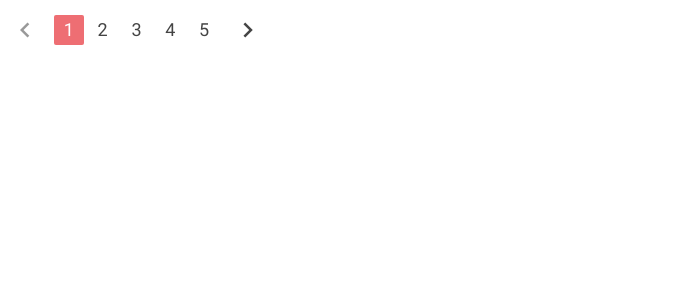
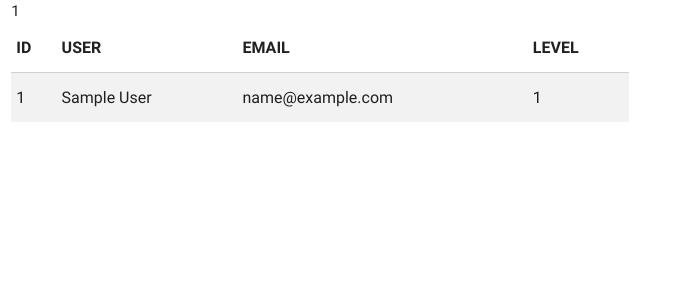
Before and after one commit to DissidentMind/CRM-Casona, a PHP site: page /paginator.php?id=1 in a window 1280 px wide. Shown: the top 300 px of the page, without its empty margins (0-681 px from the left). Run offline with PHP 8.4, Linux system fonts and the light colour scheme; tables that the repository leaves empty hold one stand-in row (values such as "Sample post"); some libraries are stand-ins or nearby versions.

Commit message:
04052018
Update

```diff
--- a/index.php
+++ b/index.php
@@ -104,7 +104,7 @@ $crmFunCall ->getsTableRecords($arryCols, $tableName);
      <li class="waves-effect"><a href="#!">2</a></li>
      <li class="waves-effect"><a href="#!">3</a></li>
      <li class="waves-effect"><a href="#!">4</a></li>
-     <li class="waves-effect"><a href="#!">5</a></li>
+     <li class="waves-effect"><a href="paginator.php?id=1">5</a></li>
      <li class="waves-effect"><a href="#!"><i class="material-icons">chevron_right</i></a></li>
    </ul>
 </div>
--- a/paginator.php
+++ b/paginator.php
@@ -1,4 +1,4 @@
-<!doctype html>
+
 <html>
     <head>
       <link href="https://fonts.googleapis.com/icon?family=Material+Icons" rel="stylesheet">
@@ -13,16 +13,27 @@
       <link rel="stylesheet" type="text/css" href="css_lib/crm_styler.css">
     </head>
 <body>
+  <div class="row">
+    <div class="col l6 s12">
+    <?php
+    if(isset($_GET['id']) && $_GET['id'] !== ''){
+      $product_id = $_GET['id'];
+      echo $product_id;
 
-  <ul class="pagination">
-     <li class="disabled"><a href="#!"><i class="material-icons">chevron_left</i></a></li>
-     <li class="active"><a href="#!">1</a></li>
-     <li class="waves-effect"><a href="#!">2</a></li>
-     <li class="waves-effect"><a href="#!">3</a></li>
-     <li class="waves-effect"><a href="#!">4</a></li>
-     <li class="waves-effect"><a href="#!">5</a></li>
-     <li class="waves-effect"><a href="#!"><i class="material-icons">chevron_right</i></a></li>
-   </ul>
+      require_once('custm_lib/evnf_fun.php');
+
+      $arryCols = Array("id","name_usr","email_usr","level_usr");
+      $tableName = 'users_crm';
+      $crmFunCall = new CrmCasonaFuns();
+      $crmFunCall ->getsTableRecords($arryCols, $tableName);
+    } else {
+      echo "failed";
+    }
+  /*<a href="pages.php?id=<?php echo $product_id; ?>"> */
+     ?>
+   </div>
+ </div>
+
 
 </body>
 </html>
```
